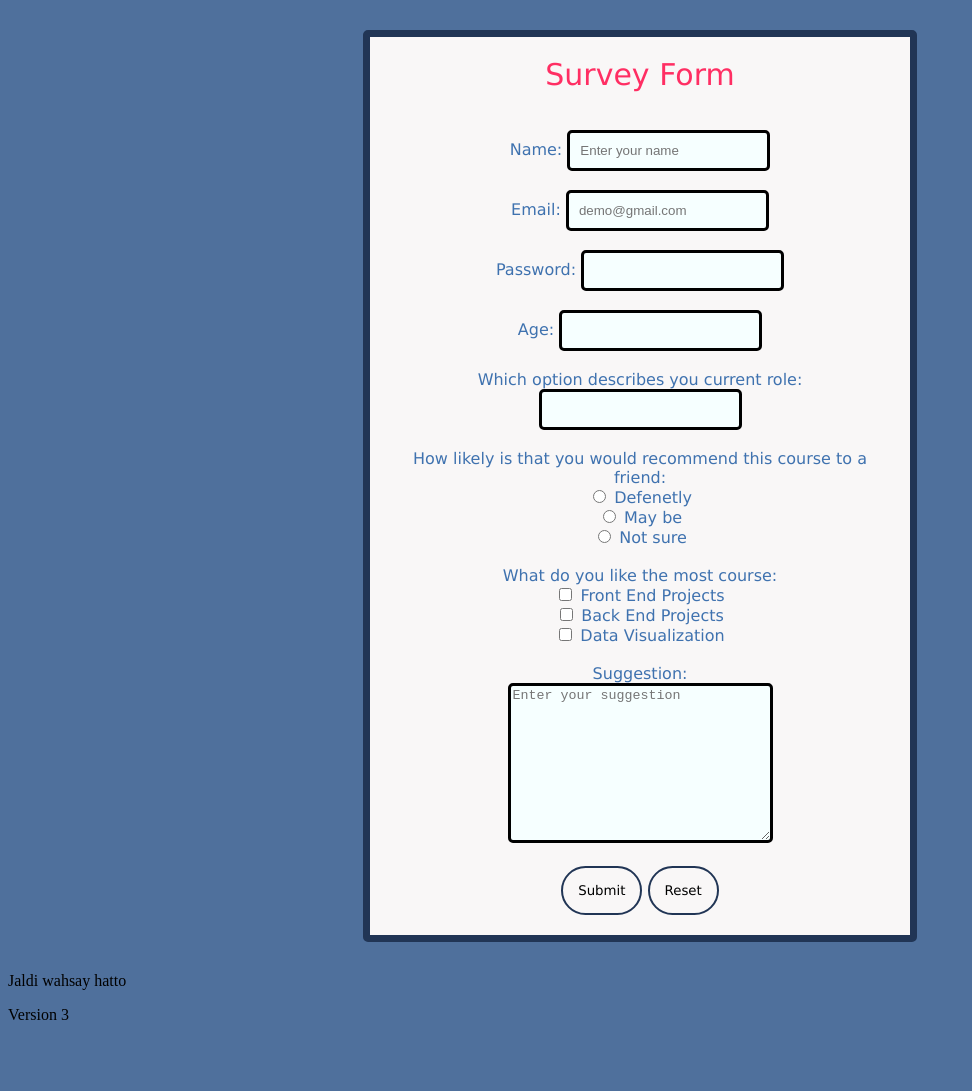
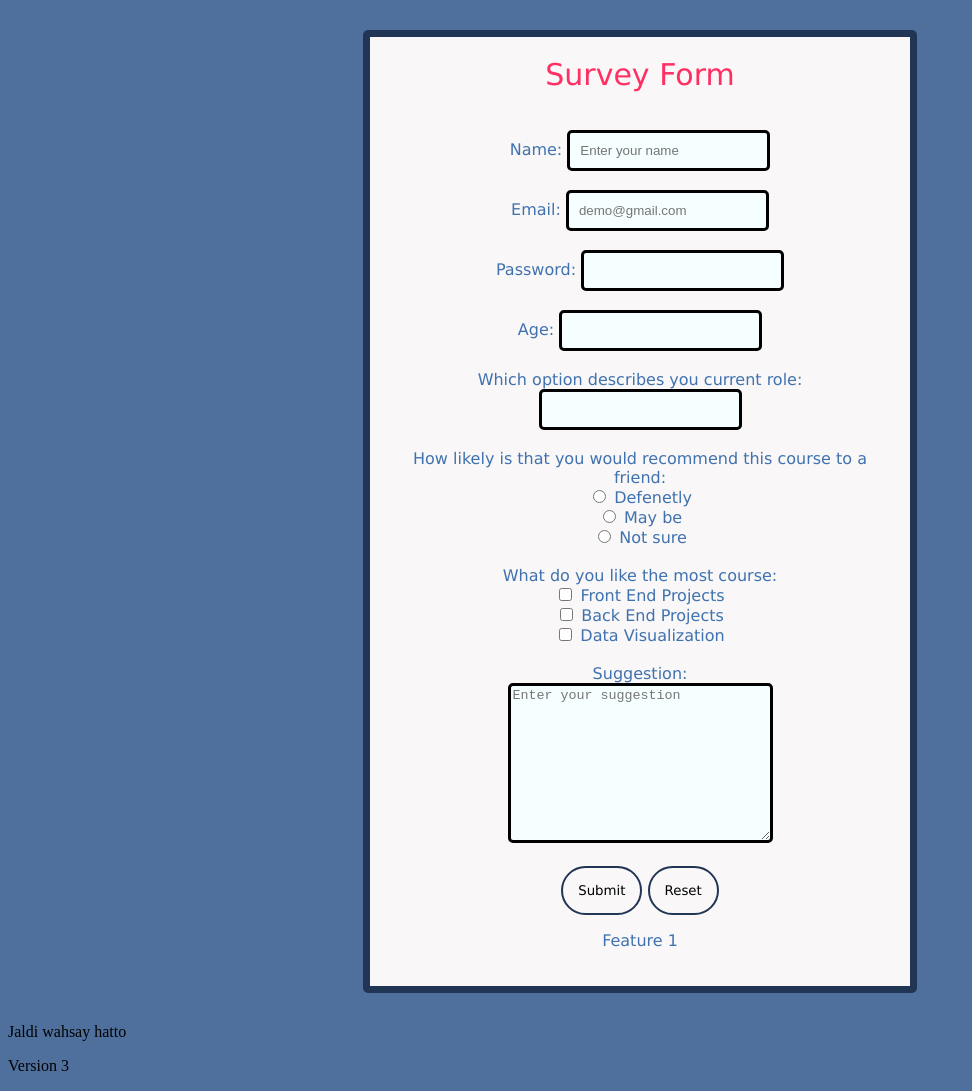
Before and after one commit to ThickMan47/test_2_ECD, a plain HTML site: page index.html in a window 1280 px wide. Shown: the whole page, without its empty margins (0-972 px from the left). Before the commit the page ends 1040 px from the top, so only its background shows below. Drawn offline with Linux system fonts and the light colour scheme.

Commit message:
Version 3 Feature 1

```diff
--- a/index.html
+++ b/index.html
@@ -145,6 +145,7 @@
 
 
             </form>
+            <p>Feature 1</p>
 
 
 
```
Also changed, not shown: thankyou.html (+1 -0 lines).
